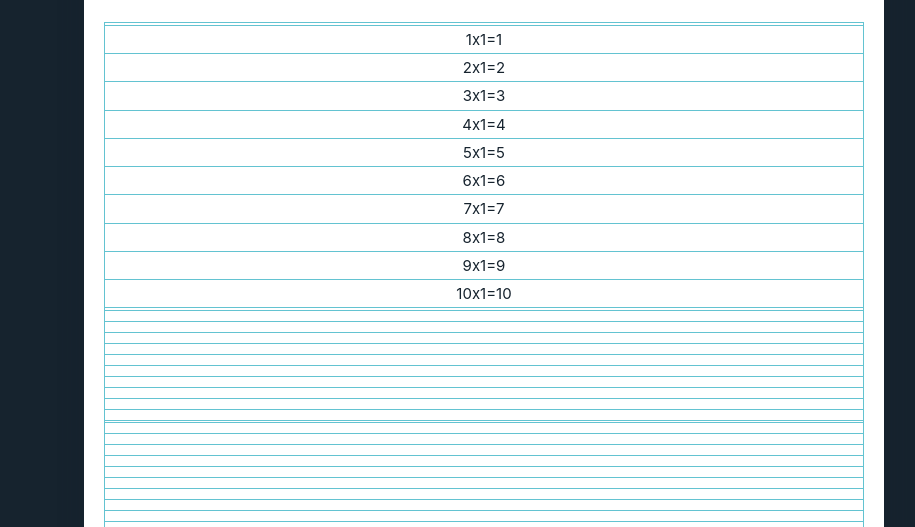
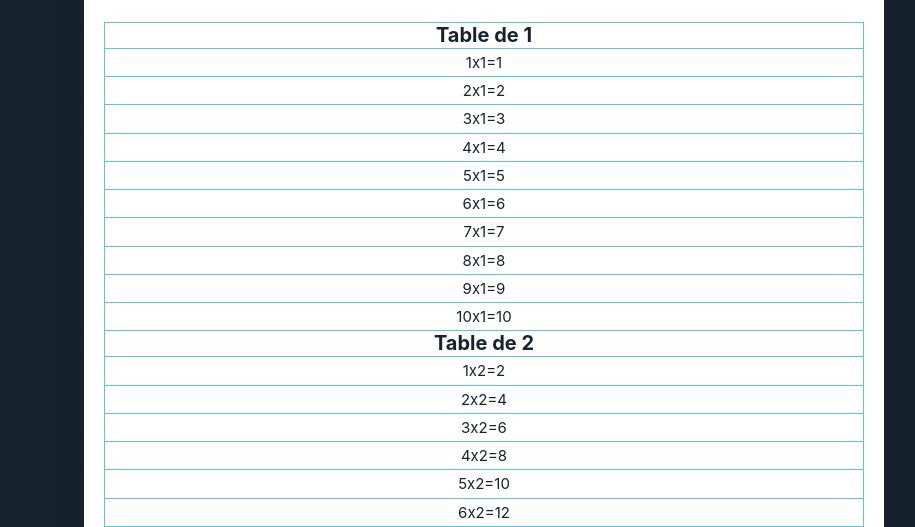
Before and after one commit to nass22/JS-exercices, a website: page 08-dom/08-generate-table-two/index.html in a window 1280 px wide. Shown: the part 273-800 px from the top of the page, without its empty margins (156-1071 px from the left). Drawn offline with Linux system fonts and the light colour scheme.

Commit message:
dom ex 8 table two

```diff
--- a/08-dom/08-generate-table-two/script.js
+++ b/08-dom/08-generate-table-two/script.js
@@ -11,59 +11,32 @@
 
 (() => {
 
-    //A FINIR!!!
-
     var target = document.getElementById('target');
     var table = document.createElement("table");
+    table.setAttribute('id','table')
+    target.appendChild(table);
+    var nbre=0;
 
-    target.appendChild(table);
+    for(i=0; i<10; i++){
 
-    var x = 2;
-    var y = 2;
-    var calcul = x * y;
+        var tb=document.getElementById('table');
+        var titreLigne=document.createElement('tr');
+        tb.appendChild(titreLigne);
+        var titreCol=document.createElement('th');
+        titreCol.innerHTML="Table de "+(nbre+1);
+        titreLigne.appendChild(titreCol);
 
-
-
-    for (f = 0; f < 10; f++) {
-
-        //création de 10 tableaux:
-        var thead = document.createElement("thead");
-        var th = document.createElement("th");
-
-        var tr = document.createElement("tr");
-        var tbody = document.createElement("tbody");
-        var row = document.createElement("tr");
-        var column = document.createElement("td");
-
-        tr.appendChild(th);
-        thead.appendChild(tr);
-        table.appendChild(thead);
-        table.appendChild(tbody);
-
-
-
-        for (i = 0; i < 11; i++) {
-            var ligne = document.createElement("td");
-            row.appendChild(ligne);
-            var row = document.createElement("tr");
-            tbody.appendChild(row);
+        function table(nbre){
+            for (j=1; j<11; j++){
+                var createTr=document.createElement('tr');
+                tb.appendChild(createTr);
+                var createTd=document.createElement('td');
+                createTd.innerHTML=j+"x"+nbre+"="+nbre*j;
+                createTr.appendChild(createTd);
+            }
         }
-
-        var td = document.getElementsByTagName("td");
-        var multiple2 = 1;
-
-        for (j = 1; j < 11; j++) {
-
-            var multiple1 = [j];
-            var result = multiple1 * multiple2;
-            td[j - 1].innerHTML = multiple1 + "x" + multiple2 + "=" + result;
-
-        }
-        multiple2++;
-        console.log(td);
-
+        nbre++;
+        table(nbre);
     }
 
-
-
 })();
```
Also changed, not shown: 08-dom/08-generate-table-two/index.html (+2 -1 lines), 08-dom/12-change-event-input-two*/index.html (renamed from 08-dom/12-change-event-input-two/index.html), 08-dom/12-change-event-input-two*/script.js (renamed from 08-dom/12-change-event-input-two/script.js), 09-misc/04-worst-ui-two*/index.html (renamed from 09-misc/04-worst-ui-two/index.html), 09-misc/04-worst-ui-two*/script.js (renamed from 09-misc/04-worst-ui-two/script.js), 09-misc/05-worst-ui-three*/index.html (renamed from 09-misc/05-worst-ui-three/index.html), 09-misc/05-worst-ui-three*/script.js (renamed from 09-misc/05-worst-ui-three/script.js).
